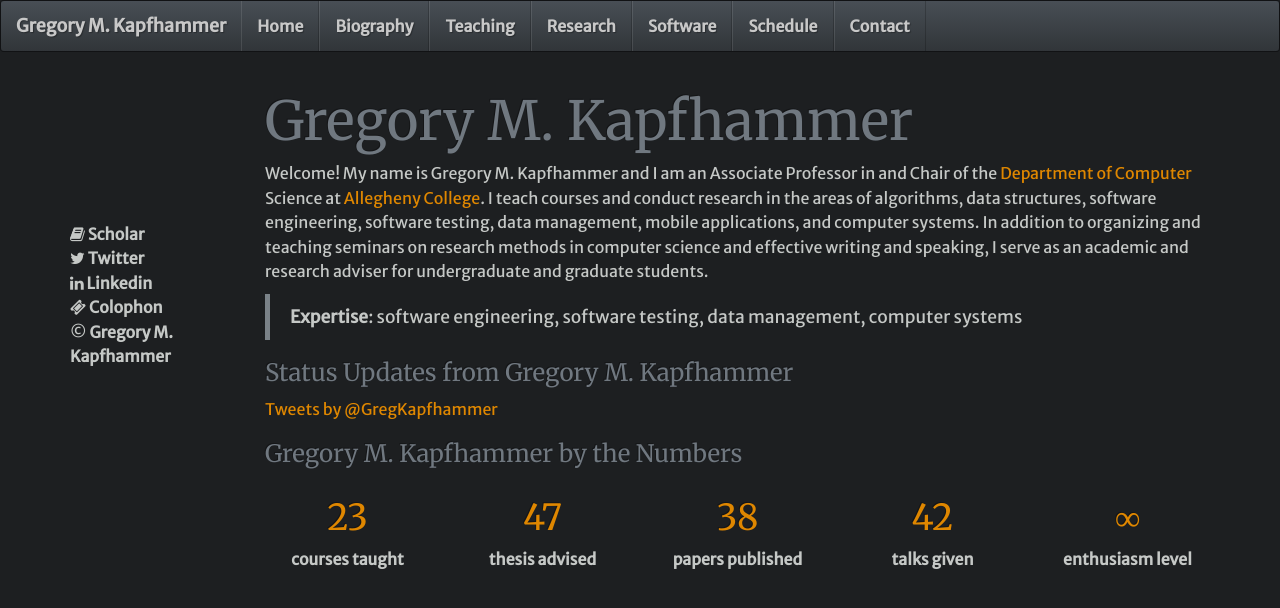
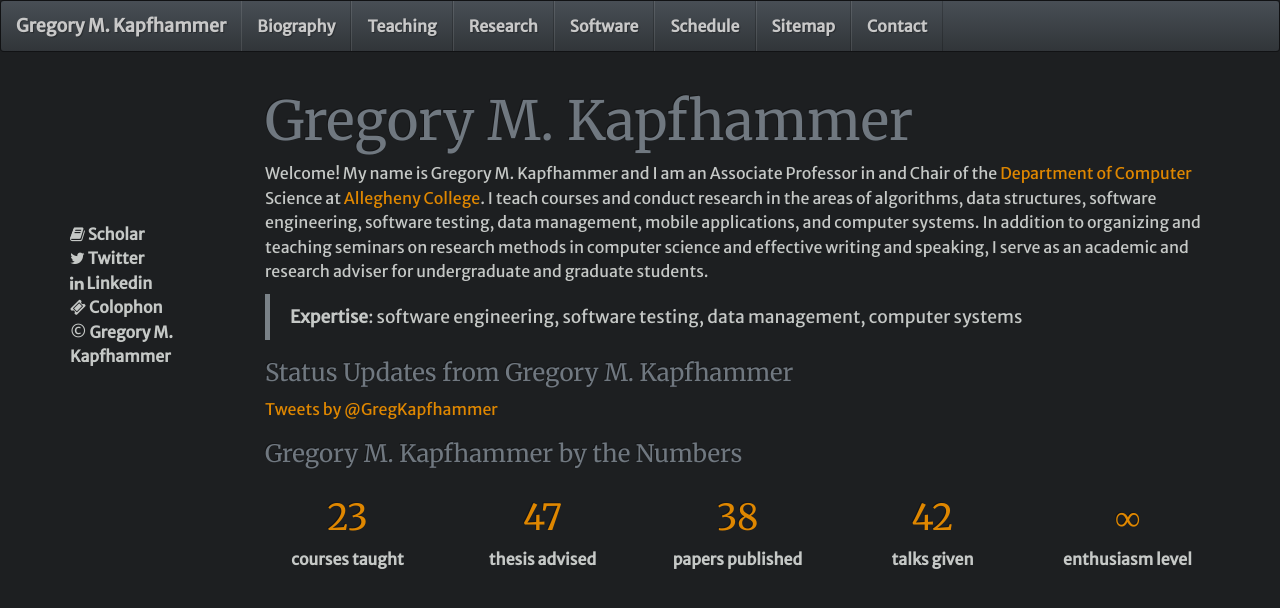
Before and after one commit to geerc/www, a Jekyll site: the page built from gkapfham/index.md, in a window 1280 px wide. Shown: the top 608 px of the page. Built offline with Jekyll 4.4.1, drawn with Linux system fonts in a browser that asks for light colours; nearby versions of some CDN libraries; library files that are not in the unit come from our copies; Markdown is read by kramdown in place of the engine named in the settings; comment, search, counter and statistics services are not loaded.

Commit message:
Added the favicon.ico line in the header of defaults.html.

```diff
--- a/gkapfham/_layouts/defaults.html
+++ b/gkapfham/_layouts/defaults.html
@@ -5,7 +5,7 @@
     <title>{{ page.title }}</title>
     <meta name="viewport" content="width=device-width, initial-scale=1.0">
     <meta name="description" content="{{ site.description }}">
-
+    <link rel="shortcut icon" href="infinity.ico">
     <link href="{{page.backup}}css/bootstrap.css" rel="stylesheet" media="screen">
     <link href="{{page.backup}}css/bootstrap-slatemod.css" rel="stylesheet">
     <link href="http://netdna.bootstrapcdn.com/font-awesome/4.0.3/css/font-awesome.css" rel="stylesheet">
@@ -40,12 +40,13 @@ ript>
 
           <div class="collapse navbar-collapse bs-navbar-collapse" role="navigation">
               <ul class="nav navbar-nav">
-                  <li><a class="navigate" href="../">Home</a></li>
+                  <!-- <li><a class="navigate" href="../">Home</a></li> -->
                   <li><a class="navigate" href="main/Biography.html">Biography</a></li>
                   <li><a class="navigate" href="#">Teaching</a></li>
                   <li><a class="navigate" href="#">Research</a></li>
                   <li><a class="navigate" href="#">Software</a></li>
                   <li><a class="navigate" href="#">Schedule</a></li>
+                  <li><a class="navigate" href="main/Sitemap.html">Sitemap</a></li>
                   <li><a class="navigate" href="#">Contact</a></li>
               </ul>
           </div>
```
